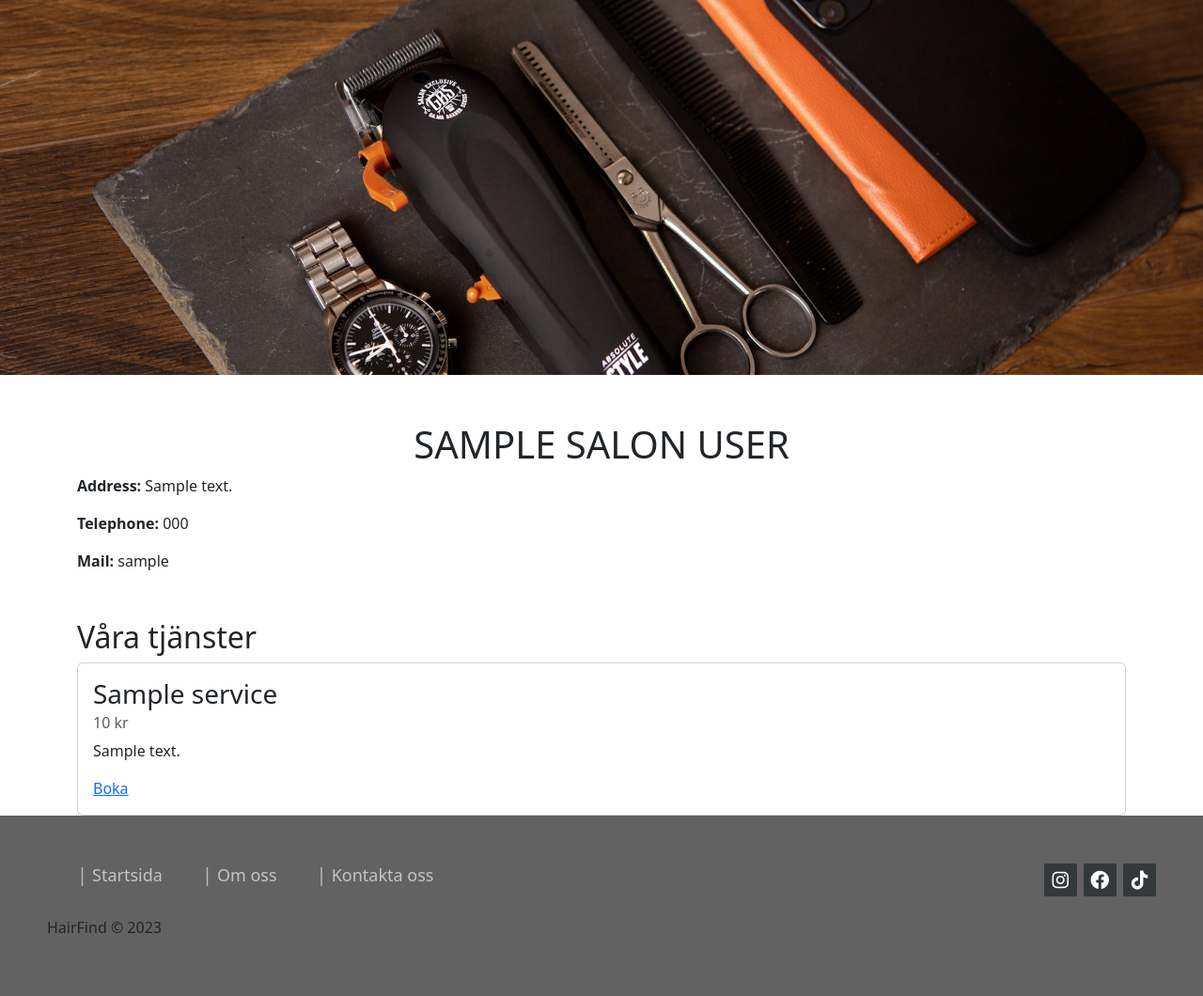
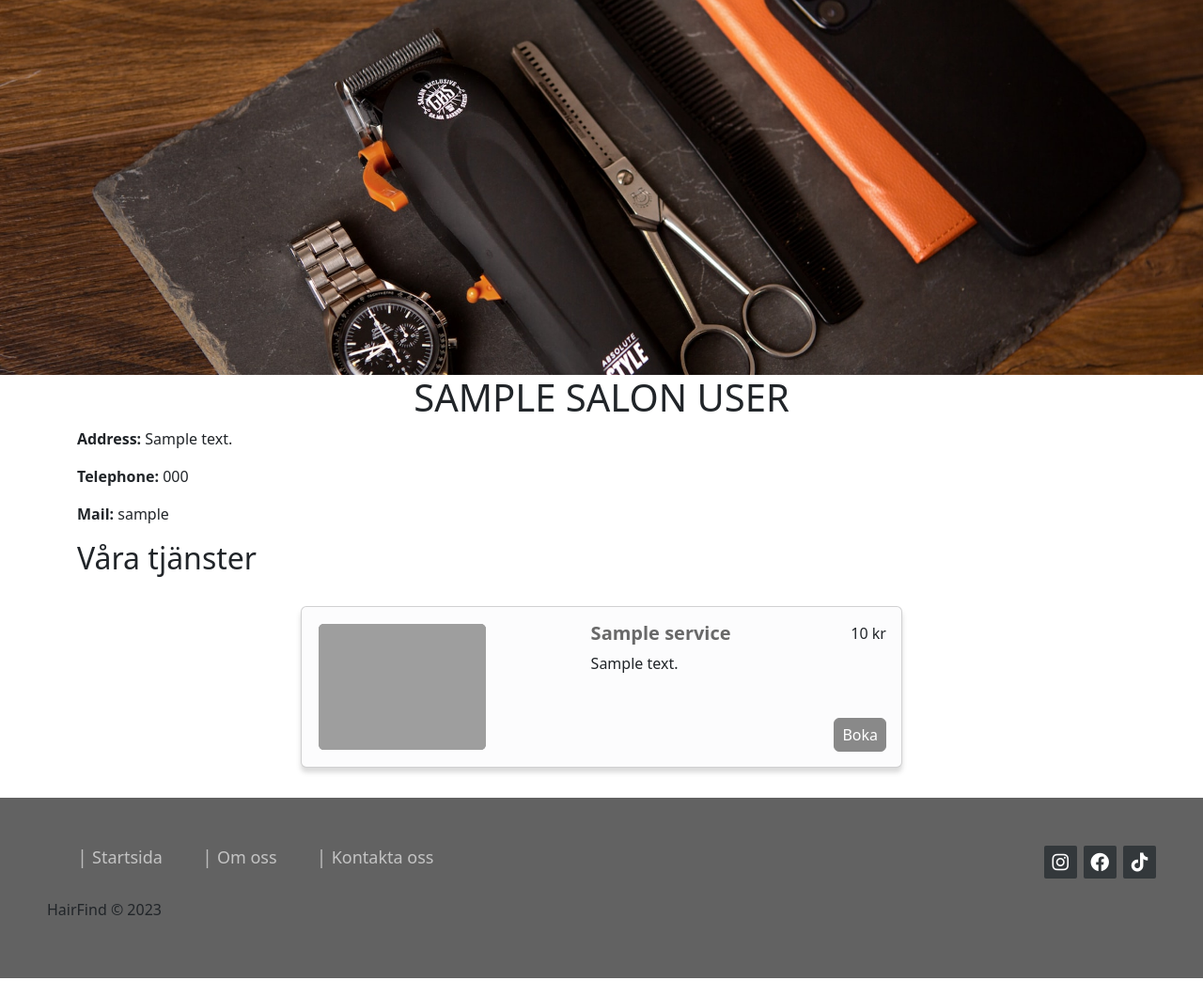
Before and after one commit to danielmoradi1/HairFind, a Flask app: page /salon_page/1 in a window 1280 px wide. Shown: the part 92-1152 px from the top of the page at 94% size. Run offline with Flask 3, Linux system fonts and the light colour scheme; a database or web service that is not in the repository returns one stand-in record (values such as "Sample title"); some libraries are stand-ins or nearby versions; grey boxes are pictures that could not be loaded.

Commit message:
Display Salon

```diff
--- a/db_connection.py
+++ b/db_connection.py
@@ -8,6 +8,8 @@ def database_connection():
         it opens the database connection and prints the ('connection successfully')
         return connection
     """
+
+#https://pgserver.mau.se:6502/kill.html
     # Information about the MAU database
     hostname = 'pgserver.mau.se'
     database_name = 'hairfind_db'
--- a/main.py
+++ b/main.py
@@ -10,6 +10,7 @@ from flask import render_template
 from flask import request
 from flask import flash
 from flask import session
+from flask_session import Session
 from flask_mail import Mail
 from flask_mail import Message
 from functools import wraps
@@ -357,7 +358,6 @@ def salon_profile():
 
 
 
-# username = session['username']
 # Route for handling the form submission
 @webApp.route('/upload', methods=['GET', 'POST'])
 def upload():
@@ -365,7 +365,7 @@ def upload():
         description = 'Hej'
         image = request.files['image'].read()
         salon_username = request.form['salon_username']
-
+        print(image)
         try:
             # Check if an image already exists
             cursor.execute(
@@ -386,9 +386,7 @@ def upload():
         except (Exception, psycopg2.DatabaseError) as error:
             print(error)
             flash('An error occurred. Please try again later.', 'error')
-
     return redirect(url_for('salon_profile'))
-
 
 
 
--- a/static/css/salon_page.css
+++ b/static/css/salon_page.css
@@ -1,5 +1,4 @@
-
-.navbar{
+.navbar {
     background-image: url(/static/css/img/salon_img.jpg);
     height: 50vh;
     text-align: center;
@@ -9,12 +8,7 @@
 }
 
 
-.salon_information{
-    margin: 50px 0px;
-}
-
-
-.salon_information .title{
+.salon_information .title {
     text-align: center;
     text-transform: uppercase;
     font-size: 50px;
@@ -22,18 +16,85 @@
 
 
 /** Salon Dashboard Style **/
-.dashboard_header{
+.dashboard_header {
     display: flex;
     align-items: center;
     justify-content: space-between;
     flex-wrap: wrap;
 }
 
-.profile_icon{
+.profile_icon {
     display: flex;
-    gap:2em;
+    gap: 2em;
 }
 
-.profile_icon a{
+.profile_icon a {
     font-size: 25px;
 }
+
+
+
+/** Service Information **/
+.service_information{
+    display: flex;
+    flex-direction: row;
+    flex-wrap: wrap;
+}
+
+
+.card {
+    max-width: 40em;
+    flex-direction: column;
+    background-color: #696969;
+    border: 0;
+    box-shadow: 0 5px 5px rgba(108, 108, 108, 0.256);
+    margin: 2em auto;
+}
+
+
+.card.dark {
+    color: #fff;
+}
+
+.card.card.bg-light-subtle .card-title {
+    color: dimgrey;
+}
+
+.card img {
+    max-width: 30%;
+    padding: 0.1em;
+    border-radius: 0.5em;
+}
+
+.card-body {
+    display: flex;
+    justify-content: space-between;
+}
+
+.text-section {
+    max-width: 60%;
+}
+
+.cta-section {
+    max-width: 40%;
+    display: flex;
+    flex-direction: column;
+    align-items: flex-end;
+    justify-content: space-between;
+}
+
+.cta-section .btn {
+    padding: 0.3em 0.5em;
+    /* color: #696969; */
+}
+
+.card.bg-light-subtle .cta-section .btn {
+    background-color: #898989;
+    border-color: #898989;
+}
+
+@media screen and (max-width: 475px) {
+    .card {
+        font-size: 0.9em;
+    }
+}
--- a/templates/salon_page.html
+++ b/templates/salon_page.html
@@ -48,26 +48,30 @@
                     </div>
                 </div>
 
+
+                <h2>Våra tjänster</h2>
                 <div class="service_information">
-                    <h2>Våra tjänster</h2>
                     {% if service_info %}
-                    <div class="card-group">
-                        {% for service in service_info %}
-                        <div class="card" style="width: 18rem;">
-                            <div class="card-body">
-                                <h3 class="card-title">{{ service.service_name }}</h3>
-                                <h6 class="card-subtitle mb-2 text-body-secondary">{{ service.price }} kr</h6>
+                    {% for service in service_info %}
+                    <div class="card bg-light-subtle mt-4">
+                        <div class="card-body">
+                            <img src="https://images.pexels.com/photos/1570807/pexels-photo-1570807.jpeg?auto=compress&cs=tinysrgb&w=1260&h=750&dpr=2" class="card-img-top"
+                                alt="...">
+                            <div class="text-section">
+                                <h5 class="card-title fw-bold">{{ service.service_name }}</h5>
                                 <p class="card-text">{{ service.description }}</p>
-                                <a href="#" class="card-link">Boka</a>
+                            </div>
+                            <div class="cta-section">
+                                <div>{{ service.price }} kr</div>
+                                <a href="#" class="btn btn-dark">Boka</a>
                             </div>
                         </div>
-                        {% endfor %}
                     </div>
+                    {% endfor %}
                     {% else %}
                     <p>Inga tjänster!</p>
                     {% endif %}
                 </div>
-            </div>
         </main>
 
         <footer class="footer-distributed">
```
Also changed, not shown: static/css/styleHome.css (+49 -23 lines), templates/home.html (+12 -13 lines).
